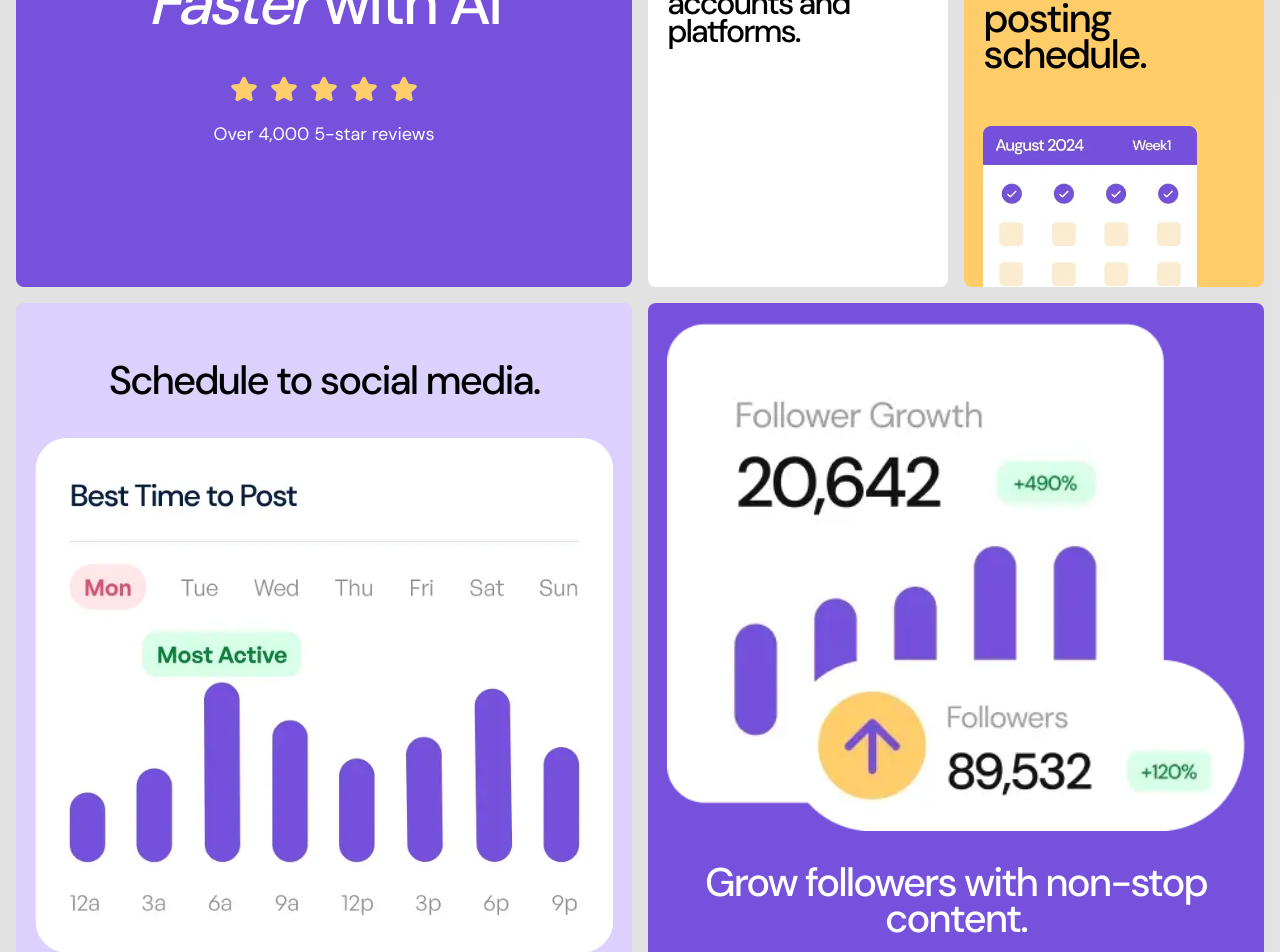
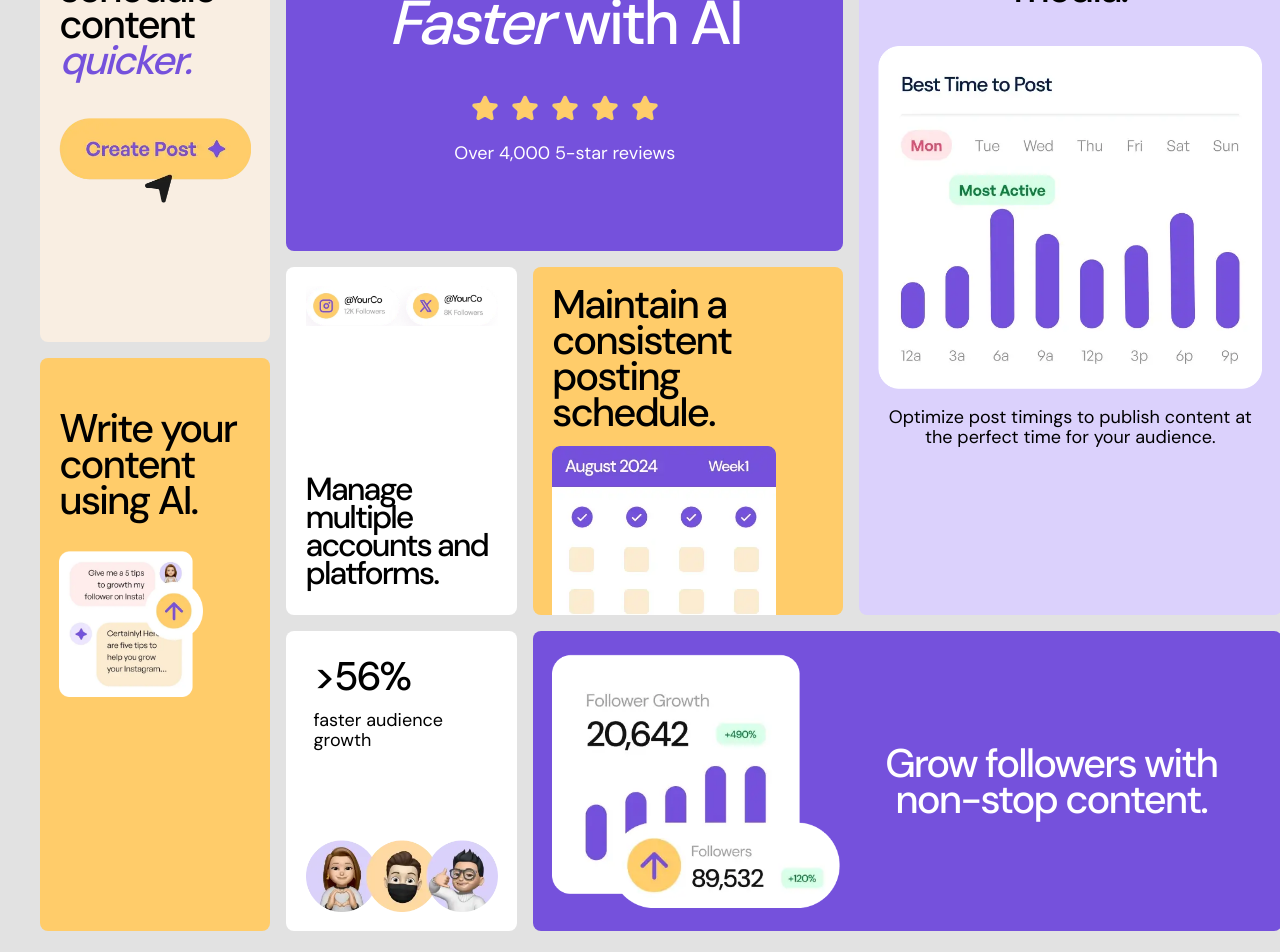
Before and after one commit to PhillipDaum/bento-box, a React (Vite) app: page / in a window 1280 px wide. Shown: the part 160-1112 px from the top of the page. Built offline with nearby package versions, Linux system fonts and the light colour scheme.

Commit message:
done is better than perfect

```diff
--- a/src/App.css
+++ b/src/App.css
@@ -1,3 +1,12 @@
+/*
+TO DO
+- some cards center vertically
+- images cut off like example
+- desktop image size card 8 bigger
+- check text presets match figma
+*/
+
+
 /* font */
 @import url('https://fonts.googleapis.com/css2?family=DM+Sans:wght@400;500&display=swap');
 
@@ -17,7 +26,6 @@ body {
   margin: 0;
   padding: 0;
 }
-
 
 /* utility classes */
 /* backgrounds with rounded corners, padding, and flexbox in a column */
@@ -85,6 +93,9 @@ img {
 .img-small {
   max-width: 12rem;
 }
+.overflow-hidden {
+  overflow: hidden;
+}
 
 /* typography */
 .text-preset-1 {
@@ -143,6 +154,28 @@ img {
 }
 
 /* custom classes */
+.two {
+  justify-content: space-between;
+}
+.two h3 {
+  margin-bottom: .5rem;
+}
+.three h4 {
+  margin: 0;
+  margin-bottom: 1rem;
+}
+.three img {
+  max-width: 14rem;
+}
+.four img {
+  max-width: 24rem;
+}
+.four p {
+  max-width: 24rem;
+}
+.five img {
+  max-width: 18rem;
+}
 .faces-p {
   display: flex;
   flex-direction: column;
@@ -150,6 +183,7 @@ img {
 .faces-p p {
   margin: .5rem;
 }
+
 
 
 /* media queries for tablet and desktop */
@@ -161,9 +195,14 @@ img {
   .tablet-2-col {
     grid-column: span 2;
   }
-  .space-out {
+  .space-between {
     flex-direction: row;
     justify-content: space-between;
+    align-items: center;
+  }
+  .space-around {
+    flex-direction: row;
+    justify-content: space-around;
     align-items: center;
   }
 }
@@ -171,5 +210,40 @@ img {
 @media (min-width: 1000px) {
   .grid{
     grid-template-columns: 1fr 1fr 1fr 1fr;
+    grid-template-rows: 5fr 1fr 1fr 1fr 1fr 4fr;
+    max-width: 1200px;
+  }
+  .seven {
+    grid-column: 1/2;
+    grid-row: 1/3;
+  }
+  .one {
+    grid-column: 2/4;
+    grid-row: 1/2;
+  }
+  .four {
+    grid-column: 4/5;
+    grid-row: 1/6;
+  }
+  .two {
+    grid-column: 2/3;
+    grid-row: 2/6;
+  }
+  .three {
+    grid-column: 3/4;
+    grid-row: 2/6;
+  }
+  .five {
+    grid-column: 3/5;
+    grid-row: 6/7;
+  }
+  .six {
+    grid-column: 2/3;
+    grid-row: 6/7;
+    flex-direction: column;
+  }
+  .eight {
+    grid-column: 1/2;
+    grid-row: 3/7;
   }
 }
--- a/src/App.jsx
+++ b/src/App.jsx
@@ -12,47 +12,48 @@ import createPost from './assets/illustration-create-post.webp'
 function App() {
   return (
     <>
-      <div className='grid bg-light'>
-        <div className='bg-purple-dark align-items-center text-center tablet-2-col'>
+    <div className='bg-light align-items-center'>
+    <div className='grid'>
+        <div className='bg-purple-dark align-items-center text-center tablet-2-col one'>
           <h1 className='text-preset-1 text-white'>Social Media <span className='text-yellow'>10x</span><span className='text-italic'> Faster</span> with AI</h1>
           <img className="img-small" src={stars} alt="5 stars in a row" />
           <p className='text-preset-4 text-white'>Over 4,000 5-star reviews</p>
         </div>
-        <div className='bg-white'>
-          <img src={socials} alt="example X and Twitter links" />
+        <div className='bg-white two'>
+          {/* image a little small on tablet, space between a little large */}
+          <img className="overflow-hidden"src={socials} alt="example X and Twitter links" />
           <h3 className='text-preset-3'>Manage multiple accounts and platforms.</h3>
         </div>
-        <div className='bg-yellow-dark no-bottom-padding'>
+        <div className='bg-yellow-dark no-bottom-padding three'>
           <h4 className='text-preset-2'>Maintain a consistent posting schedule.</h4>
           <img className="img-pad-right" src={calendar} alt="example posting calendar" />
         </div>
-        <div className='bg-purple-light text-center tablet-2-col'>
+        <div className='bg-purple-light text-center tablet-2-col align-items-center four'>
           <h3 className='text-preset-2'>Schedule to social media.</h3>
           <img src={schedule} alt="example chart of best times to post" />
           <p className='text-preset-4'>Optimize post timings to publish content at the perfect time for your audience.</p>
         </div>
-        <div className='bg-purple-dark tablet-2-col'>
+        <div className='bg-purple-dark tablet-2-col space-around align-items-center five'>
           <img src={chart} alt="example follower growth chart" />
           <h2 className='text-preset-2 text-white text-center'>Grow followers with non-stop content.</h2>
         </div>
-        {/* HERE! */}
-        <div className='bg-white tablet-2-col space-out'>
+        <div className='bg-white tablet-2-col space-between six'>
           <div className='faces-p'>
             <p className='text-preset-2'>{`>`}56%</p>
             <p className='text-preset-4'>faster audience growth</p>
           </div>
           <img className="img-small" src={faces} alt="3 avatar human faces" />
         </div>
-
-        <div className='bg-yellow-light'>
+        <div className='bg-yellow-light seven'>
           <h3 className='text-preset-2'>Create and schedule content <span className='text-italic text-purple'>quicker.</span></h3>
           <img className="img-small" src={createPost} alt="a chat with AI" />
         </div>
-        <div className='bg-yellow-dark'>
+        <div className='bg-yellow-dark eight'>
           <h2 className='text-preset-2'>Write your content using AI.</h2>
           <img className="img-pad-right" src={miniChat} alt="a chat with AI" />
         </div>
       </div>
+    </div>
     </>
   )
 }
```
Also changed, not shown: 1 other file (tests, documents, lock files or other folders).
